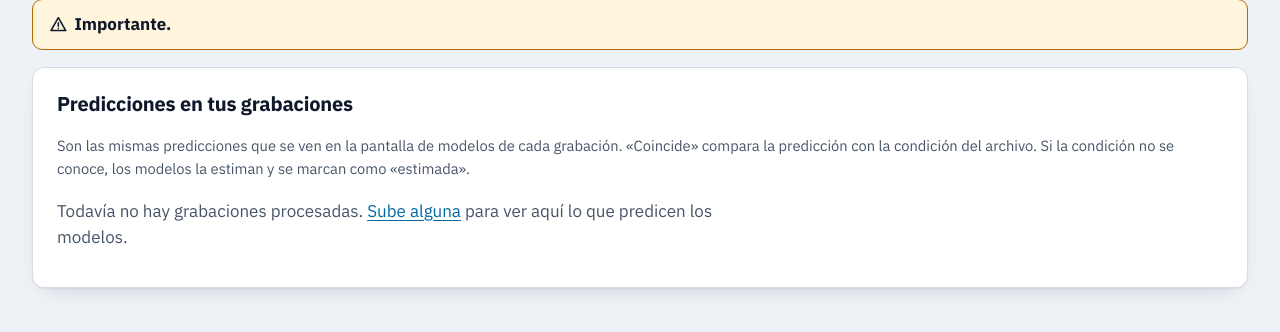
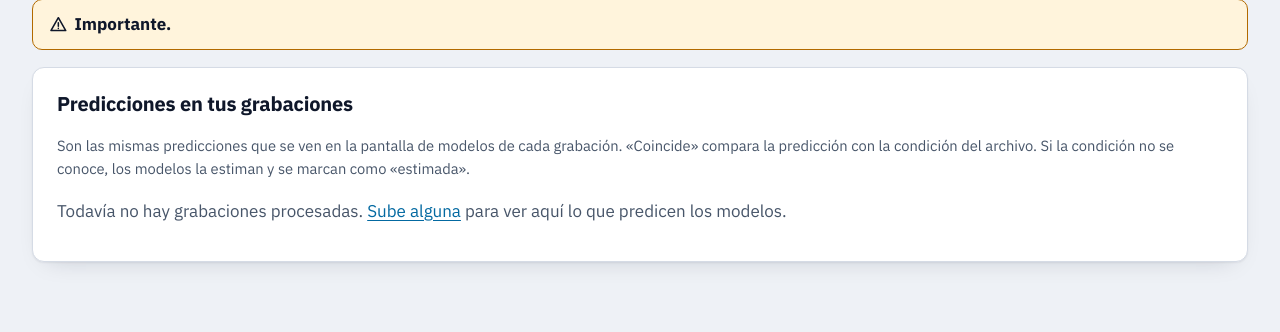
Before and after one commit to Miguelit011/EEG-Platform, a Django app: template templates/grabaciones/modelos_resumen.html in a window 1280 px wide. Shown: the part 297-629 px from the top of the page. Run offline with Django 5.2, Linux system fonts and the light colour scheme; the template is opened without the code that fills it, so the values that code supplies are empty.

Commit message:
Corrige el ancho del mensaje de lista vacía

```diff
--- a/static/css/estilos.css
+++ b/static/css/estilos.css
@@ -212,6 +212,7 @@ code, .num, .dato { font-family: var(--fuente-datos); font-variant-numeric: tabu
 .tarjeta h2 { margin-top: 0; font-size: 1.25rem; font-weight: 650; }
 .subida { border-style: dashed; }
 .nota, .vacio { color: var(--texto-suave); }
+p.vacio { max-width: none; }
 .nota { font-size: 0.92rem; }
 
 .mensajes { list-style: none; padding: 0; }
```
